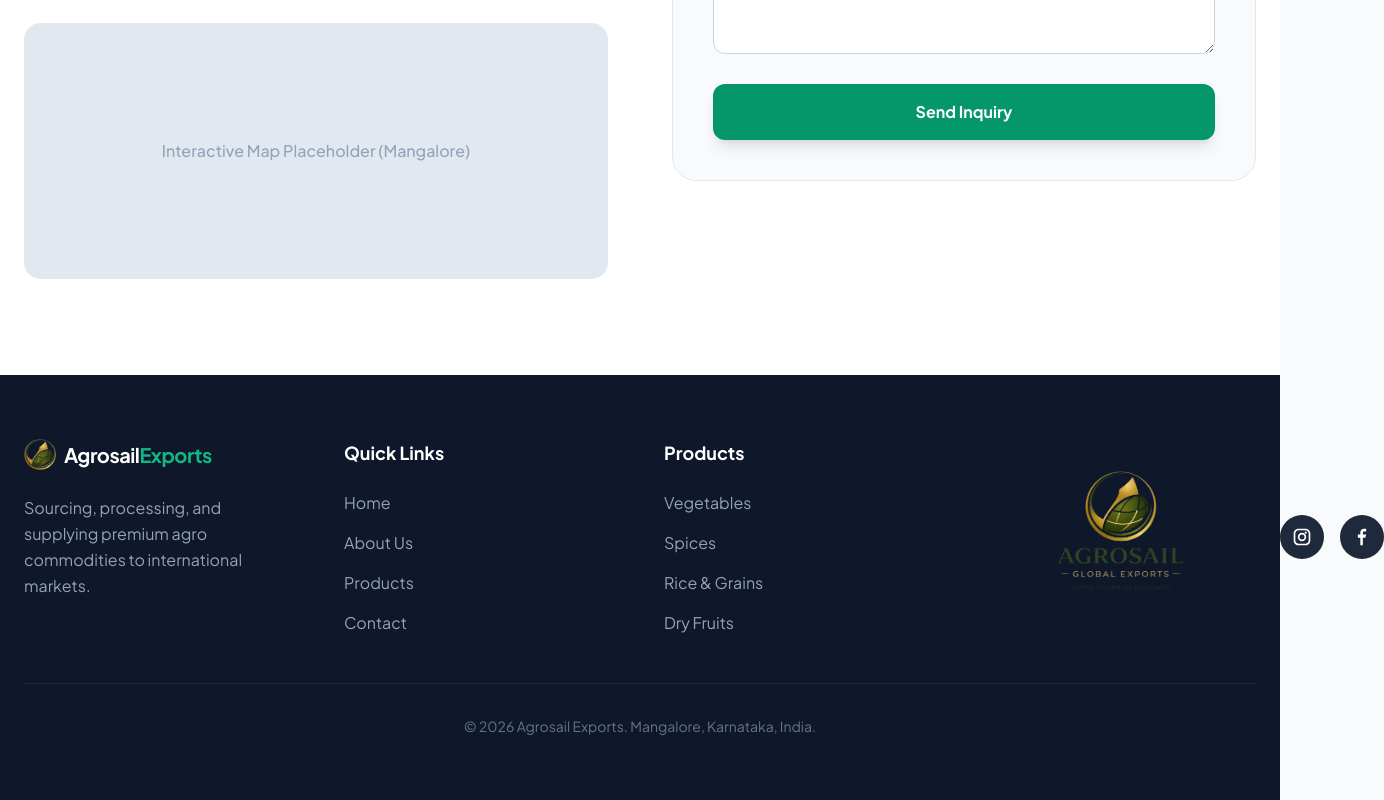
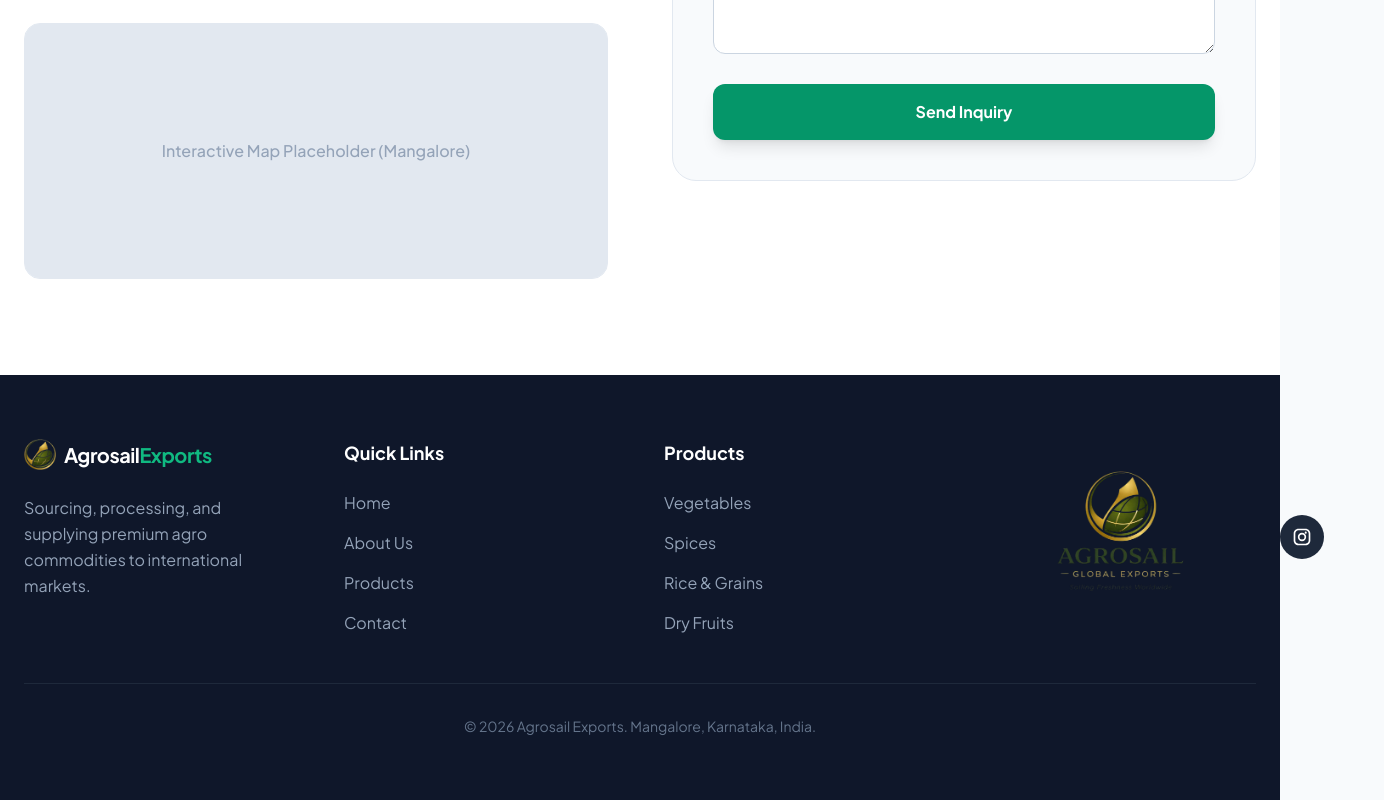
Before and after one commit to Vahishi/AgroSail-Website, a plain HTML site: page index.html in a window 1280 px wide. Shown: the part 5084-5884 px from the top of the page, 1384 px wide, since content can reach past the window. Drawn offline with nearby package versions, Linux system fonts and the light colour scheme.

Commit message:
fb removed

```diff
--- a/index.html
+++ b/index.html
@@ -564,7 +564,7 @@
     </a>
 
     <!-- Facebook -->
-    <a href="https://facebook.com/yourpage" target="_blank"
+    <!-- <a href="https://facebook.com/yourpage" target="_blank"
        class="bg-slate-800 p-3 rounded-full hover:bg-emerald-600 transition-colors">
         <svg xmlns="http://www.w3.org/2000/svg"
              viewBox="0 0 24 24"
@@ -572,7 +572,7 @@
              class="w-5 h-5 text-white">
             <path d="M13 22v-9h3l1-4h-4V7c0-1.03.29-1.73 1.79-1.73H17V2.14C16.65 2.09 15.6 2 14.36 2 11.7 2 10 3.64 10 6.66V9H7v4h3v9h3z"/>
         </svg>
-    </a>
+    </a> -->
 
 </div>
 
```
